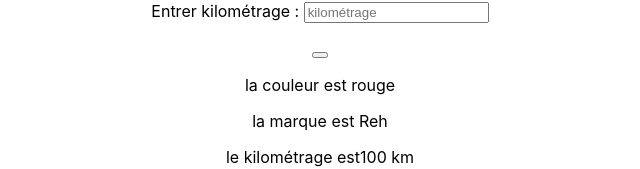
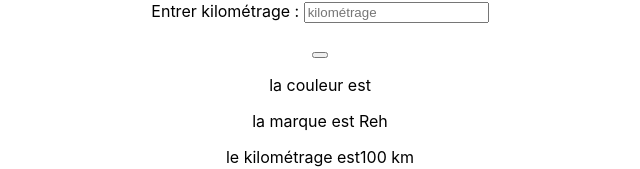
Before and after one commit to PORaymond/formatif_03_correctio_q_03, a React (Create React App) app: page / in a window 1280 px wide. Shown: the part 217-386 px from the top of the page, without its empty margins (320-960 px from the left). Built offline with nearby package versions, Linux system fonts and the light colour scheme; the HTML template or start-up script is replaced by a standard one.

Commit message:
ajouter des états finaux

```diff
--- a/src/Car.js
+++ b/src/Car.js
@@ -2,7 +2,8 @@ import {Component} from "react";
 
 class Car extends Component {
    state = {
-      couleurSt:'rouge', marqueSt:'Reh', kmSt:'100 km'
+      couleurSt:'rouge', marqueSt:'Reh', kmSt:'100 km',
+      couleurStFinal:'',marqueStFinal:'Reh', kmStFinal:'100 km',
    }
    onCouleurChange = (e) => {
       this.setState({couleurSt: e.target.value});
@@ -28,9 +29,9 @@ class Car extends Component {
                Entrer kilométrage : <input type="text" placeholder="kilométrage" onChange = {this.onKmChange}/>
             </p>
             <button onClick={this.changerVoiture}></button><br/>
-            <p>la couleur est {this.state.couleurSt}</p>
-            <p>la marque est {this.state.marqueSt}</p>
-            <p>le kilométrage est{this.state.kmSt}</p>
+            <p>la couleur est {this.state.couleurStFinal}</p>
+            <p>la marque est {this.state.marqueStFinal}</p>
+            <p>le kilométrage est{this.state.kmStFinal}</p>
 
          </div>
       );
```
